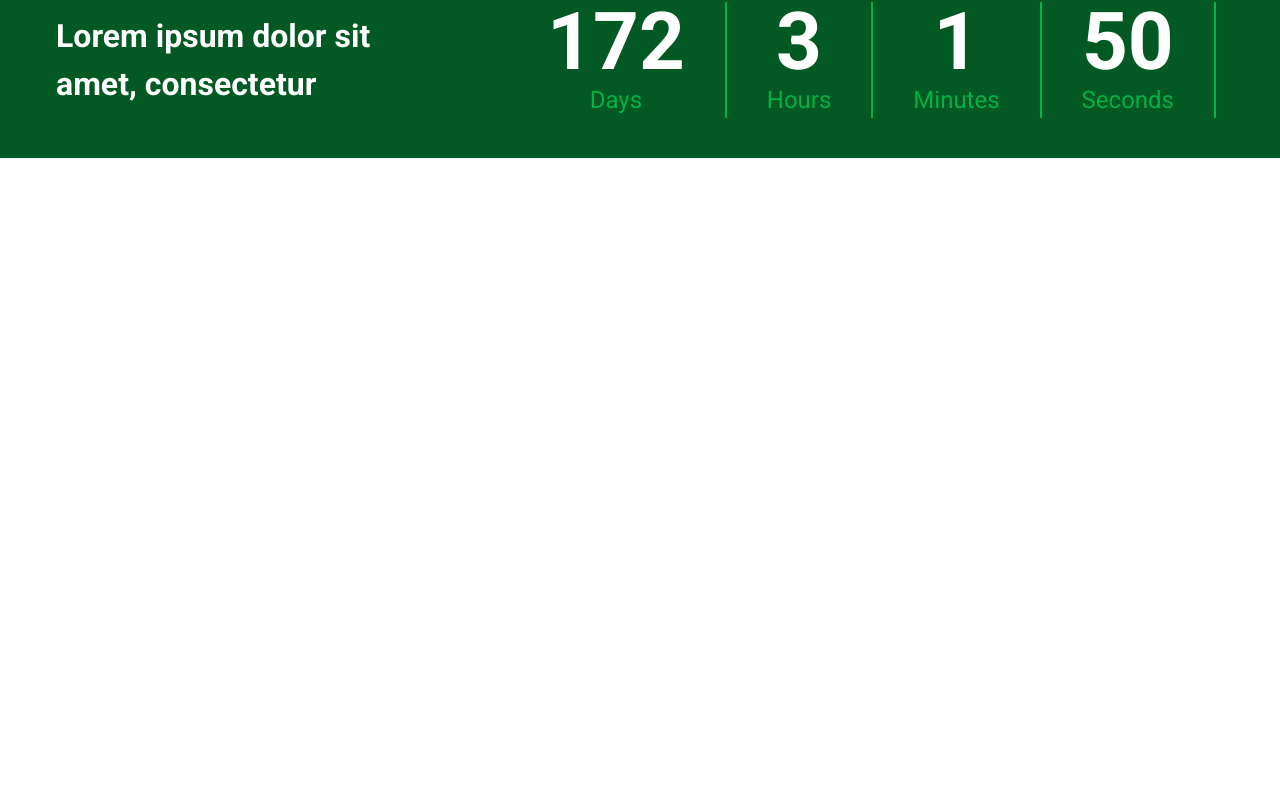
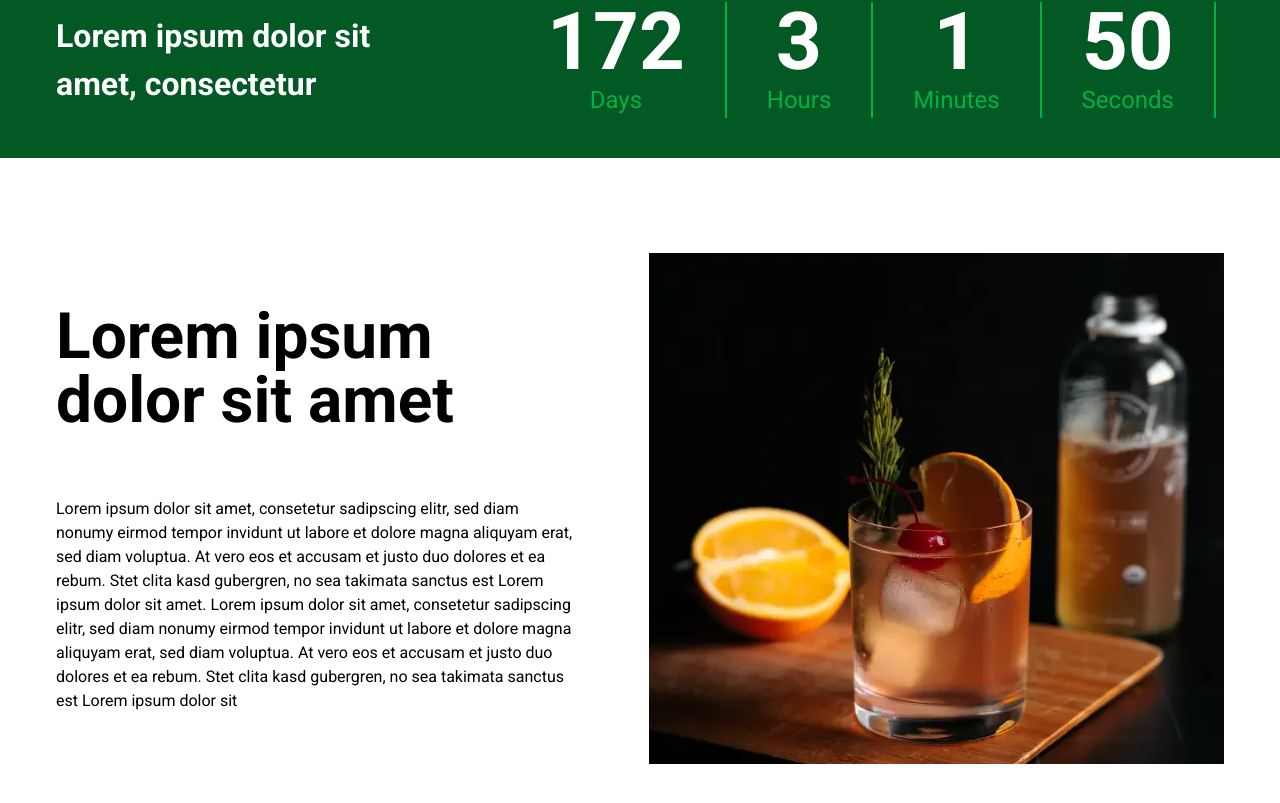
Before and after one commit to YoimelDev/Frontend-React-Test, a React (Vite) app: page / in a window 1280 px wide. Shown: the part 886-1689 px from the top of the page. Before the commit the page ends 1044 px from the top, so only its background shows below. Built offline with nearby package versions, Linux system fonts and the light colour scheme.

Commit message:
feat: Add information section and styles

```diff
--- a/src/App.tsx
+++ b/src/App.tsx
@@ -1,5 +1,8 @@
 // Components
 import { TimeCountDown, Header, Hero, SocialMedia } from '@/components'
+
+// Images
+import pic1 from '@/assets/images/Pic1.webp'
 
 // Styles
 import '@/assets/scss/app.scss'
@@ -14,6 +17,32 @@ const App = () => {
 		<SocialMedia />
 
 		<TimeCountDown />
+
+		<main>
+			<section className='information'>
+				<div className="information__container container">
+					<div className='information__content'>
+						<h2>Lorem ipsum dolor sit amet</h2>
+						<p>
+							Lorem ipsum dolor sit amet, consetetur sadipscing elitr, sed
+							diam nonumy eirmod tempor invidunt ut labore et dolore
+							magna aliquyam erat, sed diam voluptua. At vero eos et
+							accusam et justo duo dolores et ea rebum. Stet clita kasd
+							gubergren, no sea takimata sanctus est Lorem ipsum dolor sit
+							amet. Lorem ipsum dolor sit amet, consetetur sadipscing elitr,
+							sed diam nonumy eirmod tempor invidunt ut labore et dolore
+							magna aliquyam erat, sed diam voluptua. At vero eos et
+							accusam et justo duo dolores et ea rebum. Stet clita kasd
+							gubergren, no sea takimata sanctus est Lorem ipsum dolor sit
+						</p>
+					</div>
+
+					<picture>
+						<img src={pic1} loading="lazy" alt="Imagen" />
+					</picture>
+				</div>
+			</section>
+		</main>
 	</>
 }
 
--- a/src/assets/scss/components/_index.scss
+++ b/src/assets/scss/components/_index.scss
@@ -2,3 +2,4 @@
 @import 'hero';
 @import 'socialMedia';
 @import 'countDown';
+@import 'information';
--- /dev/null
+++ b/src/assets/scss/components/_information.scss
@@ -0,0 +1,34 @@
+.information {
+    margin: 95px 0;
+
+    .information__container {
+        display: flex;
+        justify-content: space-between;
+        align-items: center;
+        gap: 30px;
+
+        .information__content {
+            max-width: 520px;
+
+            h2 {
+                margin-bottom: 4rem;
+                font-size: 4rem;
+                font-weight: 700;
+                line-height: 1;
+                color: black;
+            }
+
+            p {
+                font-size: 1rem;
+                font-weight: 400;
+                color: black;
+            }
+        }
+
+
+        img {
+            // width: 100%;
+            // height: 335px;
+        }
+    }
+}
```
